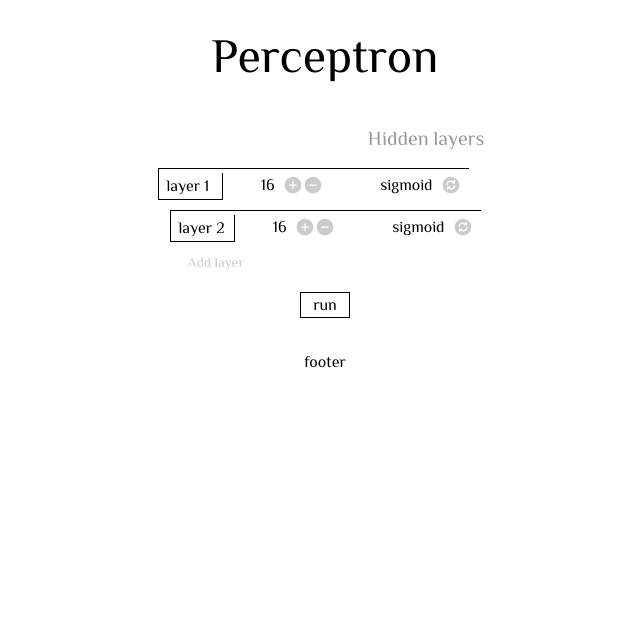
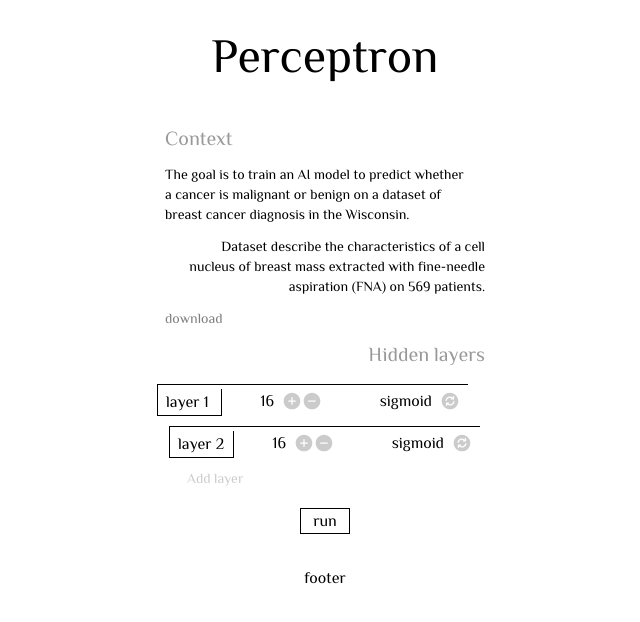
Before and after one commit to trixky/multilayer_perceptron, a SvelteKit app: page / in a window 1280 px wide. Shown: the top 622 px of the page, without its empty margins (315-955 px from the left). Built offline with nearby package versions, Linux system fonts and the light colour scheme.

Commit message:
[Dev] context: add the context component

```diff
--- a/src/app.css
+++ b/src/app.css
@@ -22,7 +22,7 @@ h1 {
 }
 
 h2 {
-    @apply text-xl
+    @apply text-xl mb-2 opacity-40;
 }
 
 button {
--- /dev/null
+++ b/src/components/context.svelte
@@ -0,0 +1,49 @@
+<!-- ======================================== SCRIPT -->
+<script lang="ts">
+</script>
+
+<!-- ======================================== CONTENT -->
+<div class="context-container">
+	<h2>Context</h2>
+	<div class="text-container">
+		<p class="left">
+			The goal is to train an AI model to predict whether a cancer is malignant or benign on a
+			dataset of breast cancer diagnosis in the Wisconsin.
+		</p>
+		<p class="right">
+			Dataset describe the characteristics of a cell nucleus of breast mass extracted with
+			fine-needle aspiration (FNA) on 569 patients.
+		</p>
+		<p class="download">
+			<a href="/context.zip" download> download </a>
+		</p>
+	</div>
+</div>
+
+<!-- ======================================== STYLE -->
+<style lang="postcss">
+	h2 {
+		@apply mb-3 opacity-40;
+	}
+
+	.text-container {
+		@apply text-sm;
+		width: 320px;
+	}
+
+	.text-container > p {
+		@apply mb-3;
+	}
+
+	.text-container > .left {
+		@apply pr-3 text-left;
+	}
+
+	.text-container > .right {
+		@apply pl-3 text-right;
+	}
+
+    .download {
+        @apply opacity-50 hover:opacity-100 transition-all duration-150;
+    }
+</style>
--- a/src/components/hidden_layers.svelte
+++ b/src/components/hidden_layers.svelte
@@ -5,7 +5,6 @@
 	import config from '../config';
 
 	function handle_run() {
-		console.log('*** handle_run');
 		fetch('/data.csv').then((v) => {
 			v.text().then((txt) => {
 				console.log(Parser(txt));
@@ -122,7 +121,7 @@
 <!-- ======================================== STYLE -->
 <style lang="postcss">
 	h2 {
-		@apply mb-2 text-right opacity-40;
+		@apply text-right;
 	}
 
 	.hidden-layer-container {
--- a/src/routes/+page.svelte
+++ b/src/routes/+page.svelte
@@ -1,9 +1,11 @@
 <!-- ======================================== SCRIPT -->
 <script lang="ts">
+	import Context from "../components/context.svelte";
 	import HiddenLayers from "../components/hidden_layers.svelte";
 </script>
 
 <!-- ======================================== CONTENT -->
+<Context />
 <HiddenLayers />
 
 <!-- ======================================== STYLE -->
```
Also changed, not shown: 1 other file (tests, documents, lock files or other folders).
